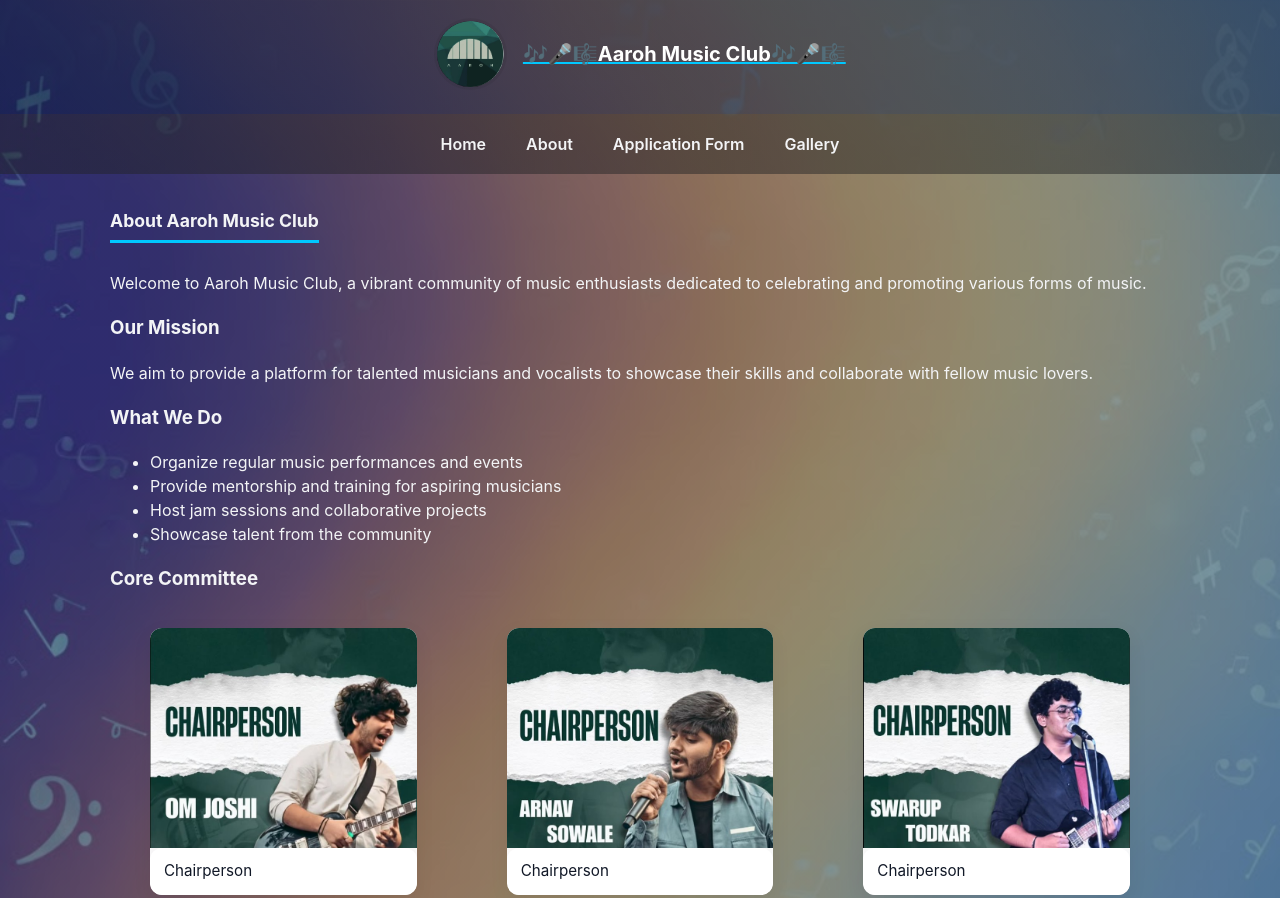
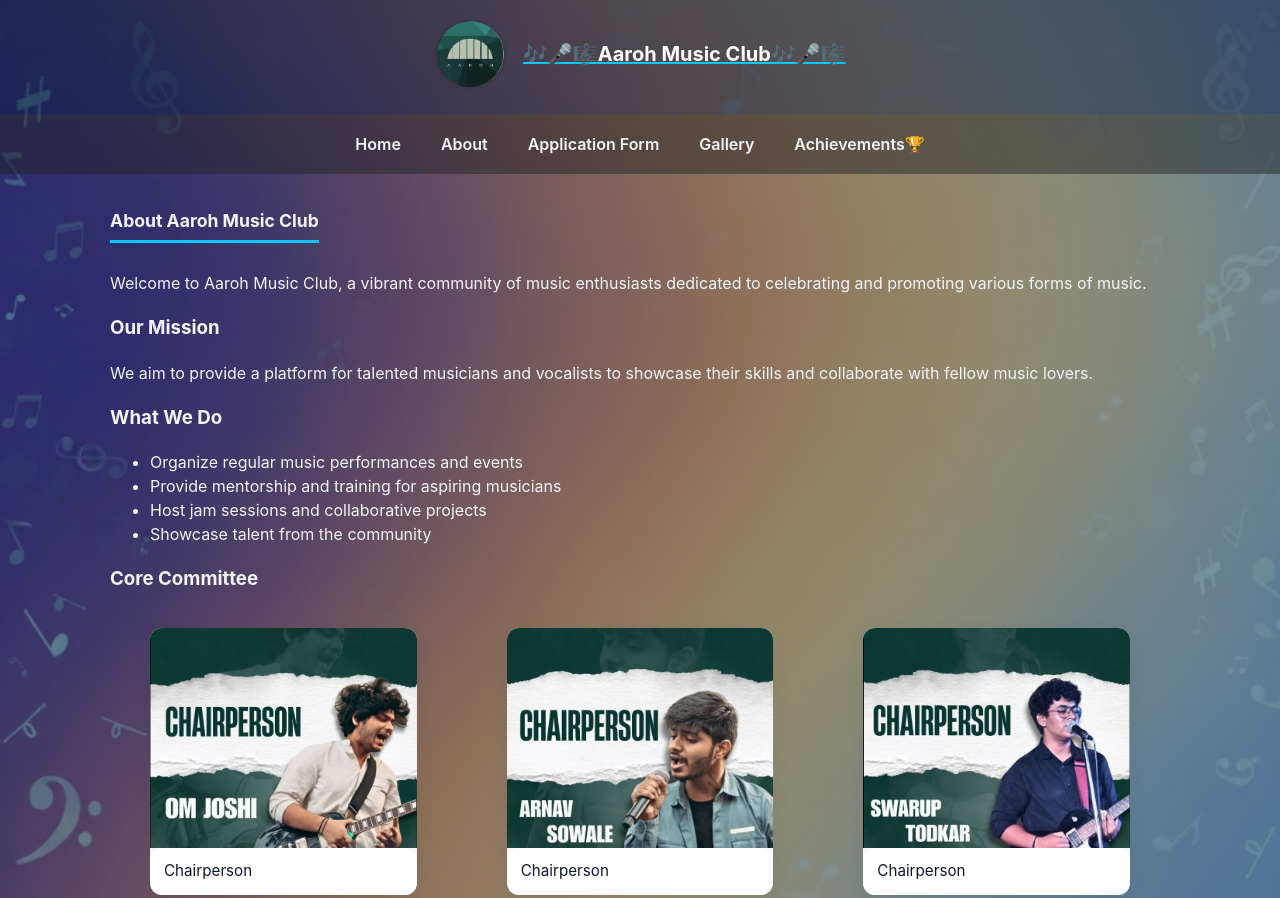
Before and after one commit to arjunh2028-lang/arjunh2028-lang.github.io, a plain HTML site: page about.html in a window 1280 px wide. Shown: the top 898 px of the page. Drawn offline with Linux system fonts and the light colour scheme.

Commit message:
Update about.html

```diff
--- a/about.html
+++ b/about.html
@@ -22,6 +22,7 @@
             <li><a href="about.html">About</a></li>
             <li><a href="form.html">Application Form</a></li>
             <li><a href="gallery.html">Gallery</a></li>
+            <li><a href="Achieve.html">Achievements🏆</a></li>
         </ul>
     </nav>
 
@@ -99,4 +100,5 @@
             </div>
         </div>
 </body>
+
 </html>
```
